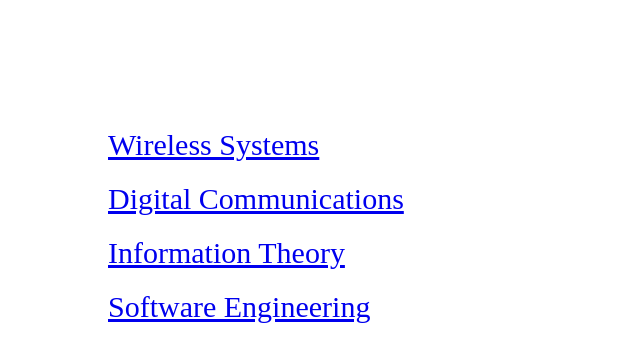
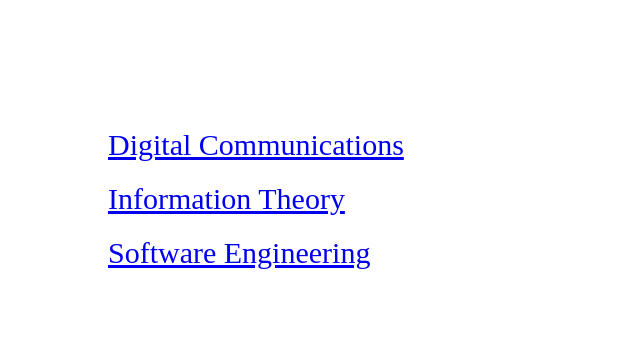
Before and after one commit to thomas6785/notes, a plain HTML site: page index.html in a window 1280 px wide. Shown: the whole page, without its empty margins (0-640 px from the left). Drawn offline with Linux system fonts and the light colour scheme.

Commit message:
vault backup: 2024-10-24 12:06:07

```diff
--- a/index.html
+++ b/index.html
@@ -16,7 +16,7 @@
         </style>
     </head>
     <body>
-        <div><a href="./LaTeX/notes/Wireless_Systems.pdf">Wireless Systems</a><br/></div>
+        <!--<div><a href="./LaTeX/notes/Wireless_Systems.pdf">Wireless Systems</a><br/></div>-->
         <div><a href="./ObsidianNotes/Modules/DCM/Digital Communications.html">Digital Communications</a><br/></div>
         <div><a href="./ObsidianNotes/Modules/ITH/Information Theory.html">Information Theory</a><br/></div>
         <!--<div><a href="./ObsidianNotes/Modules/Networks and Internet Systems.html">Networks and Internet Systems</a><br/></div>-->
```
